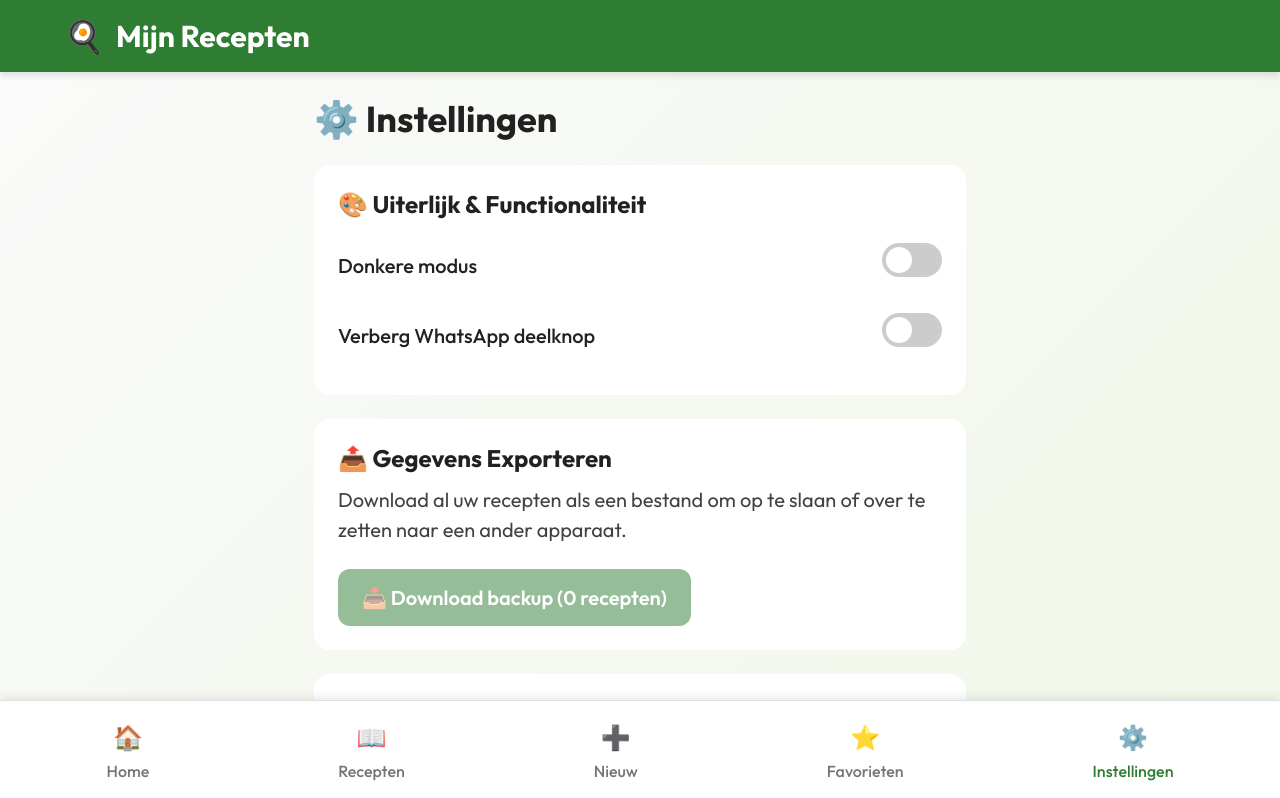
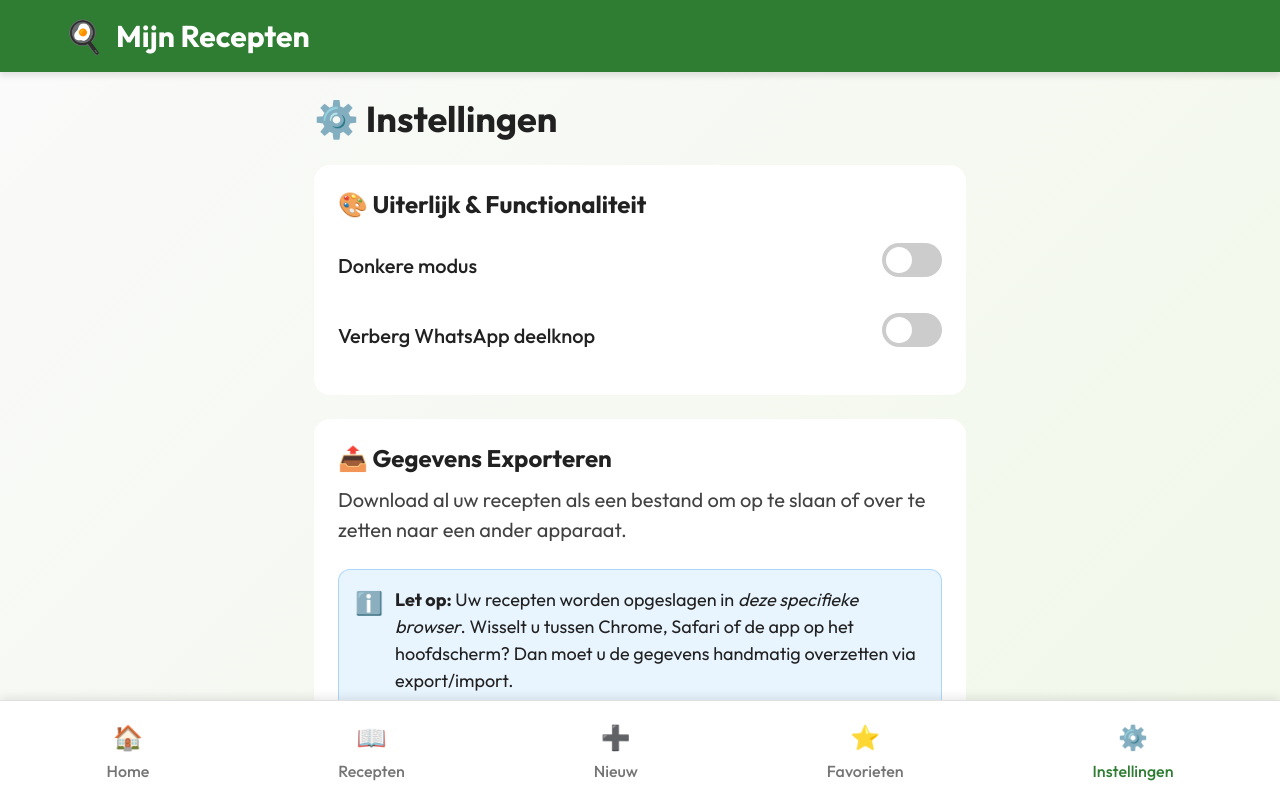
Before and after one commit to Per007/RECEPTENAPP, a SvelteKit app: page /instellingen in a window 1280 px wide. Shown: the top 798 px of the page. Built offline with nearby package versions, Linux system fonts and the light colour scheme.

Commit message:
Update application styling and configuration

```diff
--- a/src/routes/+layout.svelte
+++ b/src/routes/+layout.svelte
@@ -84,6 +84,7 @@
       {@render children()}
     {/if}
   </main>
+</div>
 
 <nav class="nav" aria-label="Hoofdnavigatie">
   {#each navItems as item}
@@ -100,7 +101,6 @@
     </a>
   {/each}
 </nav>
-</div>
 
 <style>
   .app {
@@ -178,6 +178,9 @@
     padding-bottom: env(safe-area-inset-bottom, var(--space-sm));
     z-index: var(--z-sticky);
     box-shadow: 0 -2px 10px rgba(0, 0, 0, 0.1);
+    /* Prevent jitter on iOS */
+    -webkit-transform: translateZ(0);
+    transform: translateZ(0);
   }
 
   .nav-item {
--- a/src/routes/instellingen/+page.svelte
+++ b/src/routes/instellingen/+page.svelte
@@ -3,6 +3,7 @@
   import { theme } from "$lib/stores/theme";
   import { settings } from "$lib/stores/settings";
   import Button from "$lib/components/Button.svelte";
+  import { version } from "../../../package.json";
 
   let fileInput: HTMLInputElement;
   let isExporting = $state(false);
@@ -129,6 +130,17 @@
       Download al uw recepten als een bestand om op te slaan of over te zetten
       naar een ander apparaat.
     </p>
+
+    <div class="info-box">
+      <span class="icon">ℹ️</span>
+      <p>
+        <strong>Let op:</strong> Uw recepten worden opgeslagen in
+        <em>deze specifieke browser</em>. Wisselt u tussen Chrome, Safari of de
+        app op het hoofdscherm? Dan moet u de gegevens handmatig overzetten via
+        export/import.
+      </p>
+    </div>
+
     <Button
       onclick={handleExport}
       disabled={isExporting || $recipes.length === 0}
@@ -201,7 +213,7 @@
   <section class="section">
     <h2>ℹ️ Over deze app</h2>
     <div class="about-content">
-      <p><strong>Mijn Recepten</strong> v1.0.0</p>
+      <p><strong>Mijn Recepten</strong> v{version}</p>
       <p>Een eenvoudige app voor het opslaan en beheren van recepten.</p>
       <ul class="feature-list">
         <li>✓ Werkt offline</li>
@@ -401,4 +413,26 @@
       min-height: var(--touch-target-comfortable);
     }
   }
+
+  .info-box {
+    background: rgba(33, 150, 243, 0.1);
+    border: 1px solid rgba(33, 150, 243, 0.3);
+    border-radius: var(--border-radius-md);
+    padding: var(--space-md);
+    margin-bottom: var(--space-lg);
+    display: flex;
+    gap: var(--space-sm);
+    font-size: var(--font-size-sm);
+    color: var(--color-text-primary);
+  }
+
+  .info-box .icon {
+    font-size: 1.25em;
+    flex-shrink: 0;
+  }
+
+  .info-box p {
+    margin: 0;
+    line-height: 1.5;
+  }
 </style>
```
Also changed, not shown: src/routes/+page.svelte (+15 -0 lines). Lines whose indentation alone changed are shown as unchanged.
